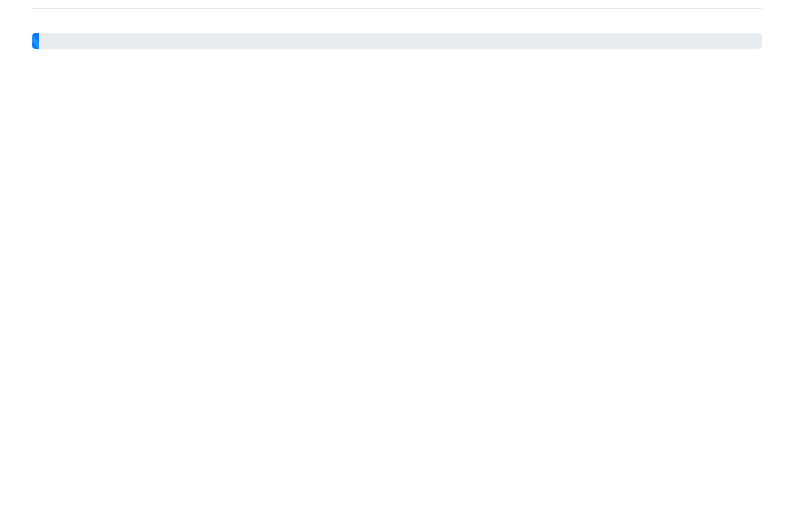
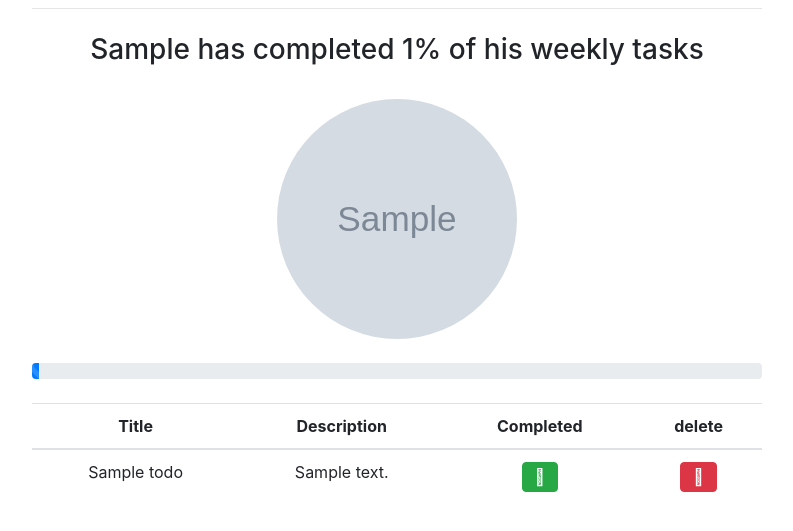
Before and after one commit to garethperky/Mytodo, a Django app: page /post/1/ in a window 1280 px wide. Shown: the part 56-587 px from the top of the page, without its empty margins (243-1036 px from the left). Run offline with Django 3.2, Linux system fonts and the light colour scheme; a user stored in the database is signed in; tables that the repository leaves empty hold one stand-in row (values such as "Sample post"); grey boxes marked "Sample" are stand-in pictures; parts of the project's set-up code (start-up, migrations or seed data) failed here and were passed over; some libraries are stand-ins or nearby versions.

Commit message:
feat: view users todos

```diff
--- a/todo/todonow/templates/user_todos.html
+++ b/todo/todonow/templates/user_todos.html
@@ -1,4 +1,18 @@
 {% extends 'base.html' %} {% block content %} {% if request.user.is_staff %}
+<h3 align="center">
+    {{ user.first_name }} has completed {{ percentage }}% of his weekly tasks
+</h3>
+<br />
+<div class="text-center">
+    <img
+        class="circular--square"
+        src="{{ user.userprofile.image.url }}"
+        class="bd-placeholder-img rounded-circle"
+        width="240"
+        height="240"
+    />
+</div>
+<br />
 <div class="progress" style="margin-bottom: 2em;">
     <div
         class="progress-bar progress-bar-striped progress-bar-animated"
@@ -9,4 +23,32 @@
         style="width:{{ percentage }}%"
     ></div>
 </div>
+<table class="table table-hover" data-link="row">
+    <thead>
+        <tr align="center">
+            <th scope="col">Title</th>
+            <th scope="col">Description</th>
+            <th scope="col">Completed</th>
+            {% if request.user.is_staff %}
+            <th scope="col">delete</th></th>
+            {% endif %}
+        </tr>
+    </thead>
+    <tbody>
+        {% for todo in todos %}
+        <tr table-primary align="center">
+            <td>{{ todo.title }}</td>
+            <td>{{ todo.description }}</td>
+            {% if todo.completed %}
+            <td><a class="btn btn-success" href="{% url 'todo_detail' pk=todo.pk %}"><i class="fal fa-check-square"></i></a></td>
+            {% else %}
+            <td><a class="btn btn-danger" href="{% url 'todo_detail' pk=todo.pk %}"><i class="fal fa-times-square"></i></a></td>
+            {% endif %}
+            {% if request.user.is_staff %}
+            <td class="align-middle"><a class="btn btn-danger delete" href="{% url 'todo_detail' pk=todo.pk %}"><i class="fal fa-trash-alt"></i></a></td>
+            {% endif %}
+        </tr>
+        {% endfor %}
+    </tbody>
+</table>
 {% endif %} {% endblock %}
```
